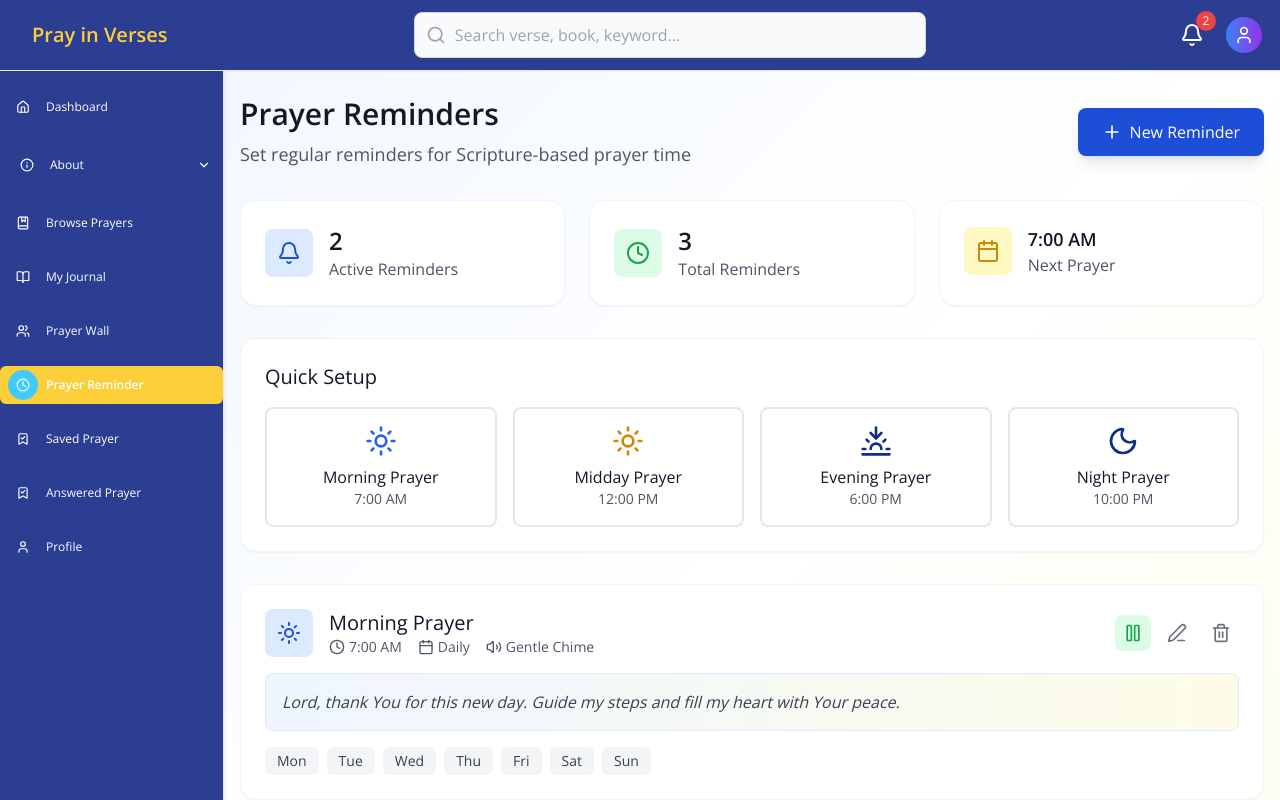
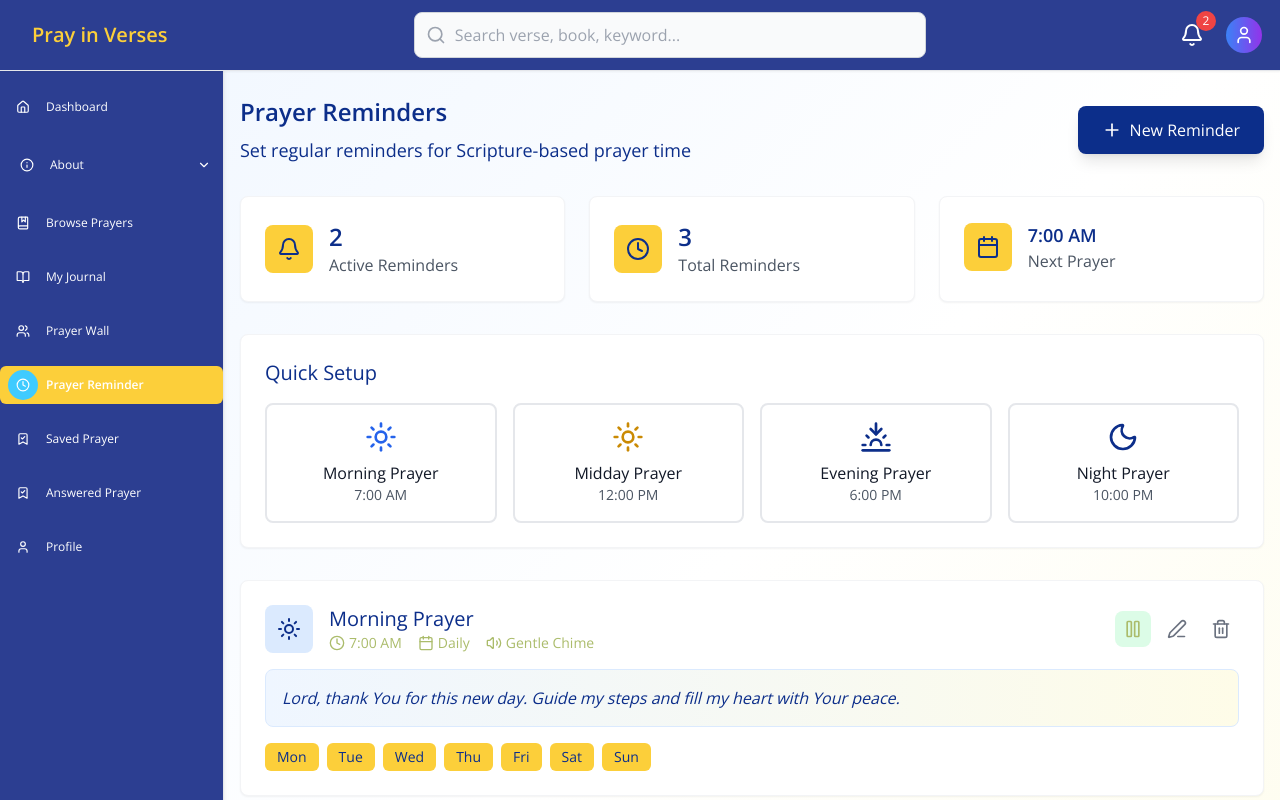
Before and after one commit to preckidtech/Pray-in-Verses, a React (Vite) app: page /reminders in a window 1280 px wide. Shown: the top 800 px of the page. Built offline with nearby package versions, Linux system fonts and the light colour scheme.

Commit message:
reminder brand 0.1

```diff
--- a/src/pages/Reminders.jsx
+++ b/src/pages/Reminders.jsx
@@ -164,10 +164,10 @@ const Reminder = () => {
         {/* Header Section */}
         <div className="flex flex-col md:flex-row justify-between items-center mb-8">
           <div>
-            <h1 className="text-3xl font-semibold text-gray-900 mb-2">
+            <h1 className="text-2xl md:text-2xl font-bold text-[#0C2E8A] mb-2 ">
               Prayer Reminders
             </h1>
-            <p className="text-gray-600 text-lg">Set regular reminders for Scripture-based prayer time</p>
+            <p className="text-sm md:text-lg text-[#0C2E8A]">Set regular reminders for Scripture-based prayer time</p>
           </div>
           <button
             onClick={() => {
@@ -175,7 +175,7 @@ const Reminder = () => {
               setFormData({ title: '', time: '', days: [], sound: 'gentle-chime', prayer: '', icon: 'sun' });
               setShowModal(true);
             }}
-            className="flex items-center gap-2 px-6 py-3 bg-blue-700 text-white rounded-lg hover:bg-blue-800 transition-all duration-200 shadow-lg hover:shadow-xl font-medium"
+            className="flex items-center gap-2 px-6 py-3 bg-[#0C2E8A] text-white rounded-lg hover:bg-blue-800 transition-all duration-200 shadow-lg hover:shadow-xl font-medium"
           >
             <Plus className="w-5 h-5" />
             New Reminder
@@ -184,35 +184,35 @@ const Reminder = () => {
 
         {/* Stats Section */}
         <div className="grid grid-cols-1 md:grid-cols-3 gap-6 mb-8">
-          <div className="bg-white rounded-xl p-6 shadow-sm border border-gray-100">
+          <div className="bg-white rounded-lg p-6 shadow-sm border border-gray-100">
             <div className="flex items-center">
-              <div className="p-3 bg-blue-100 rounded-lg">
-                <Bell className="w-6 h-6 text-blue-700" />
+              <div className="p-3 bg-[#FCCF3A] rounded-lg">
+                <Bell className="w-6 h-6 text-[#0C2E8A]" />
               </div>
               <div className="ml-4">
-                <h3 className="text-2xl font-semibold text-gray-900">{activeReminders}</h3>
+                <h3 className="text-2xl font-semibold text-[#0C2E8A]">{activeReminders}</h3>
                 <p className="text-gray-600 font-medium">Active Reminders</p>
               </div>
             </div>
           </div>
-          <div className="bg-white rounded-xl p-6 shadow-sm border border-gray-100">
+          <div className="bg-white rounded-lg p-6 shadow-sm border border-gray-100">
             <div className="flex items-center">
-              <div className="p-3 bg-green-100 rounded-lg">
-                <Clock className="w-6 h-6 text-green-600" />
+              <div className="p-3 bg-[#FCCF3A] rounded-lg">
+                <Clock className="w-6 h-6 text-[#0C2E8A]" />
               </div>
               <div className="ml-4">
-                <h3 className="text-2xl font-semibold text-gray-900">{reminders.length}</h3>
+                <h3 className="text-2xl font-semibold text-[#0C2E8A]">{reminders.length}</h3>
                 <p className="text-gray-600 font-medium">Total Reminders</p>
               </div>
             </div>
           </div>
-          <div className="bg-white rounded-xl p-6 shadow-sm border border-gray-100">
+          <div className="bg-white rounded-lg p-6 shadow-sm border border-gray-100">
             <div className="flex items-center">
-              <div className="p-3 bg-yellow-100 rounded-lg">
-                <Calendar className="w-6 h-6 text-yellow-600" />
+              <div className="p-3 bg-[#FCCF3A] rounded-lg">
+                <Calendar className="w-6 h-6 text-[#0C2E8A]" />
               </div>
               <div className="ml-4">
-                <h3 className="text-lg font-semibold text-gray-900">
+                <h3 className="text-lg font-semibold text-[#0C2E8A]">
                   {upcomingReminder ? formatTime(upcomingReminder.time) : 'None'}
                 </h3>
                 <p className="text-gray-600 font-medium">Next Prayer</p>
@@ -222,8 +222,8 @@ const Reminder = () => {
         </div>
 
         {/* Quick Actions */}
-        <div className="bg-white rounded-xl shadow-sm border border-gray-100 p-6 mb-8">
-          <h2 className="text-xl font-medium text-gray-900 mb-4">Quick Setup</h2>
+        <div className="bg-white rounded-lg shadow-sm border border-gray-100 p-6 mb-8">
+          <h2 className="text-xl font-medium text-[#0C2E8A] mb-4">Quick Setup</h2>
           <div className="grid grid-cols-1 md:grid-cols-4 gap-4">
             {[
               { title: 'Morning Prayer', time: '07:00', icon: Sun, color: 'blue' },
@@ -265,20 +265,20 @@ const Reminder = () => {
             const IconComponent = getIconComponent(reminder.icon);
 
             return (
-              <div key={reminder.id} className={`bg-white rounded-xl shadow-sm border border-gray-100 hover:shadow-lg transition-all duration-300 ${!reminder.isActive ? 'opacity-60' : ''}`}>
+              <div key={reminder.id} className={`bg-white rounded-lg shadow-sm border border-gray-100 hover:shadow-lg transition-all duration-300 ${!reminder.isActive ? 'opacity-60' : ''}`}>
                 <div className="p-6">
                   <div className="flex items-center justify-between mb-4">
                     <div className="flex items-center space-x-4">
                       <div className={`p-3 rounded-lg ${
                         reminder.isActive
-                          ? 'bg-blue-100 text-blue-700'
-                          : 'bg-gray-100 text-gray-400'
+                          ? 'bg-blue-100 text-[#0C2E8A]'
+                          : 'bg-gray-100 text-[#ABBC6B]'
                       }`}>
                         <IconComponent className="w-6 h-6" />
                       </div>
                       <div>
-                        <h3 className="text-xl font-medium text-gray-900">{reminder.title}</h3>
-                        <div className="flex items-center space-x-4 text-sm text-gray-600">
+                        <h3 className="text-xl font-medium text-[#0C2E8A]">{reminder.title}</h3>
+                        <div className="flex items-center space-x-4 text-sm text-[#ABBC6B]">
                           <div className="flex items-center">
                             <Clock className="w-4 h-4 mr-1" />
                             {formatTime(reminder.time)}
@@ -300,7 +300,7 @@ const Reminder = () => {
                         onClick={() => toggleReminder(reminder.id)}
                         className={`p-2 rounded-lg transition-all duration-200 ${
                           reminder.isActive
-                            ? 'text-green-600 bg-green-100 hover:bg-green-200'
+                            ? 'text-[#ABBC6B] bg-green-100 hover:bg-green-200'
                             : 'text-gray-400 bg-gray-100 hover:bg-gray-200'
                         }`}
                         title={reminder.isActive ? 'Pause reminder' : 'Activate reminder'}
@@ -309,14 +309,14 @@ const Reminder = () => {
                       </button>
                       <button
                         onClick={() => handleEdit(reminder)}
-                        className="p-2 text-gray-500 hover:text-blue-600 hover:bg-blue-50 rounded-lg transition-all duration-200"
+                        className="p-2 text-gray-500 hover:text-[#0C2E8A] hover:bg-blue-50 rounded-lg transition-all duration-200"
                         title="Edit reminder"
                       >
                         <Edit3 className="w-5 h-5" />
                       </button>
                       <button
                         onClick={() => handleDelete(reminder.id)}
-                        className="p-2 text-gray-500 hover:text-red-600 hover:bg-red-50 rounded-lg transition-all duration-200"
+                        className="p-2 text-gray-500 hover:text-[#BA1A1A] hover:bg-red-50 rounded-lg transition-all duration-200"
                         title="Delete reminder"
                       >
                         <Trash2 className="w-5 h-5" />
@@ -326,13 +326,13 @@ const Reminder = () => {
 
                   {reminder.prayer && (
                     <div className="bg-gradient-to-r from-blue-50 to-yellow-50 rounded-lg p-4 mb-4 border border-blue-100">
-                      <p className="text-gray-700 italic">{reminder.prayer}</p>
+                      <p className="text-[#3FCBF] italic">{reminder.prayer}</p>
                     </div>
                   )}
 
                   <div className="flex flex-wrap gap-2">
                     {reminder.days.map(day => (
-                      <span key={day} className="px-3 py-1 bg-gray-100 text-gray-700 text-sm rounded-md">
+                      <span key={day} className="px-3 py-1 bg-[#FCCF3A] text-[#0C2E8A] text-sm rounded-md">
                         {day.slice(0, 3)}
                       </span>
                     ))}
@@ -363,7 +363,7 @@ const Reminder = () => {
         {/* Modal for Adding/Editing Reminder */}
         {showModal && (
           <div className="fixed inset-0 bg-black bg-opacity-50 z-50 flex items-center justify-center p-4">
-            <div className="bg-white rounded-xl max-w-2xl w-full max-h-[90vh] overflow-y-auto">
+            <div className="bg-white rounded-lg max-w-2xl w-full max-h-[90vh] overflow-y-auto">
               <div className="p-6">
                 <h2 className="text-2xl font-semibold text-gray-900 mb-6">
                   {editingReminder ? 'Edit Reminder' : 'New Prayer Reminder'}
```
